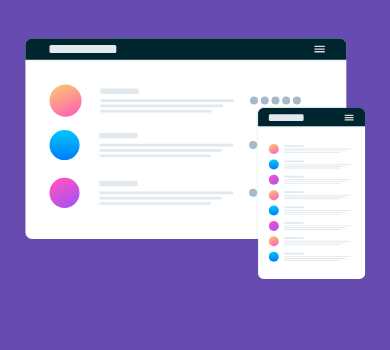
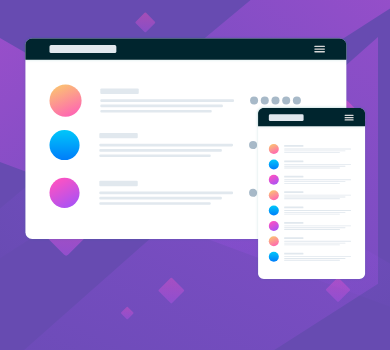
Before and after one commit to MansabHashim/huddle-herosection, a plain HTML site: page index.html in a window 390 px wide. Shown: the part 68-418 px from the top of the page. Drawn offline with Linux system fonts and the light colour scheme.

Commit message:
Update style.css

```diff
--- a/style/style.css
+++ b/style/style.css
@@ -5,7 +5,7 @@
 
         .attribution { font-size: 11px; text-align: center; }
         .attribution a { color: hsl(228, 45%, 44%); }
-        .header{background-image: url(images/bg-desktop.svg);
+        .header{background-image: url(/images/bg-desktop.svg);
            display: flex;
            padding-top: 50px;
     }
@@ -52,7 +52,7 @@
 
     .huddle-page{
       padding: 2.5% 5%;
-      background-image: url(images/bg-desktop.svg);
+      background-image: url(/images/bg-desktop.svg);
       background-repeat: no-repeat;
       background-size: cover;
       position: relative;
@@ -69,7 +69,7 @@
 
           .huddle-page{
       padding: 2.5% 5%;
-      background-image: url(images/bg-mobile.svg);
+      background-image: url(/images/bg-mobile.svg);
       background-color: #674bb1;
       background-repeat: no-repeat;
       background-size: contain;
```
